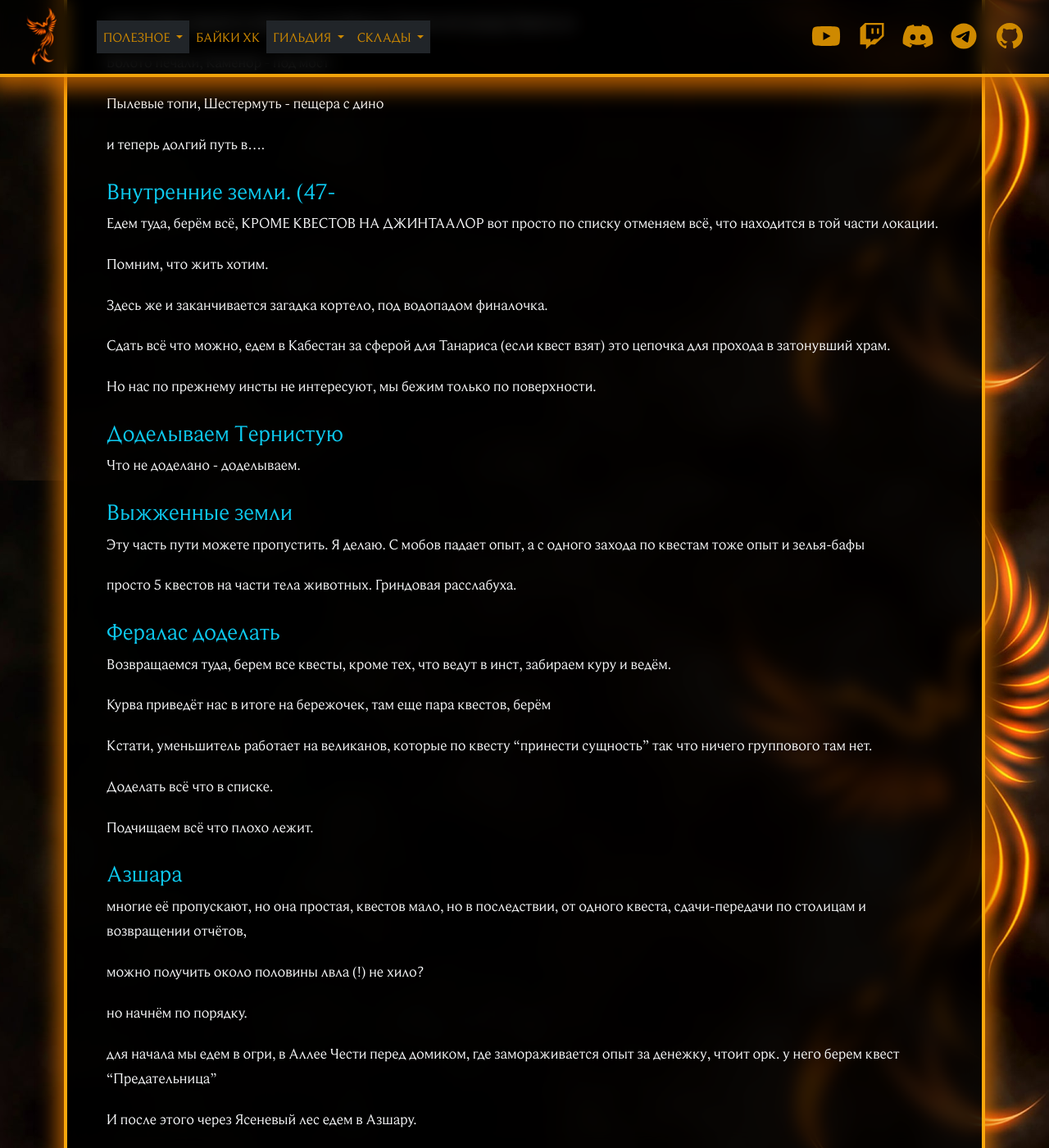
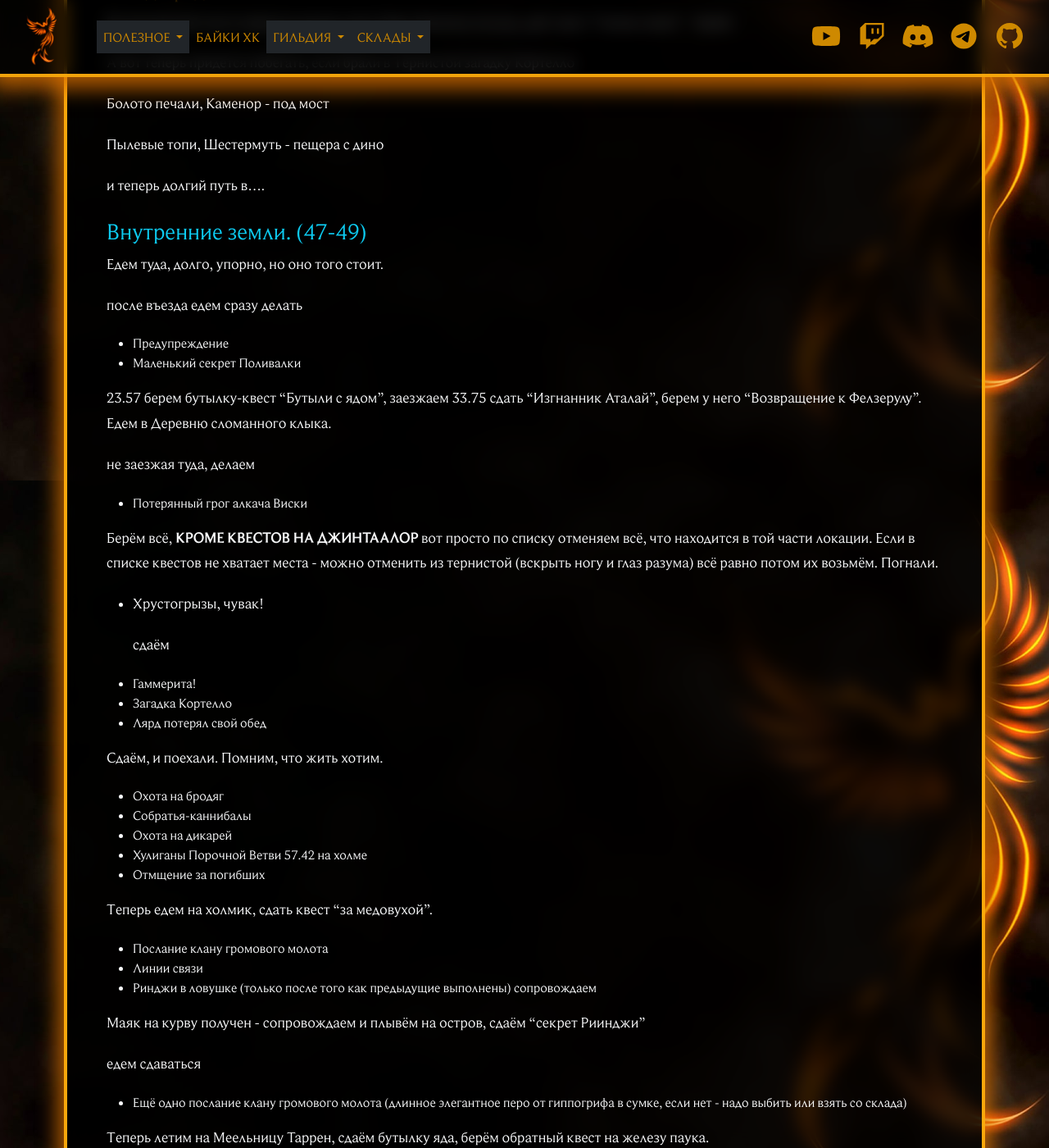
Before and after one commit to Phoenix-Guilds/phoenix-guilds.github.io, a Jekyll site: the page built from _guides/gayd-po-prokachke-hk-ot-silmy.md, in a window 1280 px wide and 1400 px high, scrolled down 25514 px. Shown: the whole window at 82% size. Built offline with Jekyll 4.4.1, drawn with Linux system fonts in a browser that asks for light colours; nearby versions of some CDN libraries; library files that are not in the unit come from our copies; some of the changed text lies outside the part shown.

Commit message:
Update Гайды “gayd-po-prokachke-hk-ot-silmy”

```diff
--- a/_guides/gayd-po-prokachke-hk-ot-silmy.md
+++ b/_guides/gayd-po-prokachke-hk-ot-silmy.md
@@ -969,6 +969,8 @@ description: >-
 
 Едем делать, сдаём
 
+Если маяк курицы есть - сопровождаем.
+
 на этом моменте Танарис завершен
 
 #### В Огриммар
@@ -989,17 +991,72 @@ description: >-
 
 и теперь долгий путь в....
 
-### Внутренние земли. (47-
+### Внутренние земли. (47-49)
 
-Едем туда, берём всё, КРОМЕ КВЕСТОВ НА ДЖИНТААЛОР вот просто по списку отменяем всё, что находится в той части локации.
+Едем туда, долго, упорно, но оно того стоит.
 
-Помним, что жить хотим.
+после въезда едем сразу делать
 
-Здесь же и заканчивается загадка кортело, под водопадом финалочка.
+* Предупреждение
+* Маленький секрет Поливалки
 
-Сдать всё что можно, едем в Кабестан за сферой для Танариса (если квест взят) это цепочка для прохода в затонувший храм.
+23.57 берем бутылку-квест "Бутыли с ядом", заезжаем 33.75 сдать "Изгнанник Аталай", берем у него "Возвращение к Фелзерулу". Едем в Деревню сломанного клыка.
 
-Но нас по прежнему инсты не интересуют, мы бежим только по поверхности.
+не заезжая туда, делаем
+
+* Потерянный грог алкача Виски
+
+Берём всё, **КРОМЕ КВЕСТОВ НА ДЖИНТААЛОР** вот просто по списку отменяем всё, что находится в той части локации. Если в списке квестов не хватает места - можно отменить из тернистой (вскрыть ногу и глаз разума) всё равно потом их возьмём. Погнали.
+
+* Хрустогрызы, чувак!
+
+  сдаём
+* Гаммерита!
+* Загадка Кортелло
+* Лярд потерял свой обед
+
+Сдаём, и поехали. Помним, что жить хотим.
+
+* Охота на бродяг
+* Собратья-каннибалы
+* Охота на дикарей
+* Хулиганы Порочной Ветви 57.42 на холме
+* Отмщение за погибших
+
+Теперь едем на холмик, сдать квест "за медовухой".
+
+* Послание клану громового молота
+* Линии связи
+* Ринджи в ловушке (только после того как предыдущие выполнены) сопровождаем
+
+Маяк на курву получен - сопровождаем и плывём на остров, сдаём "секрет Риинджи"
+
+едем сдаваться
+
+* Ещё одно послание клану громового молота (длинное элегантное перо от гиппогрифа в сумке, если нет - надо выбить или взять со склада)
+
+Теперь летим на Меельницу Таррен, сдаём бутылку яда, берём обратный квест на железу паука.
+
+Едем в пещеру, на которой инструменты забирали, собираем ящики
+
+* Грязное дело
+* Неповрежденная ядовитая железа
+
+Едем сдавать ящики, потом летим на Мельницу, сдаём железу, берем "Разговор с мастером Гадрином". Летим в Подгород сдавать.
+
+Летим в Огри, сдаём
+
+Едем в Дуротар, в Деревню Сенджин, сдаём Разговор с мастером Гадрином
+
+Громовой утёс - сдаём, берём "земля Унгоро"
+
+Кабестан - забираем круглый камень
+
+Танарис - всё сдаём,
+
+
+
+
 
 ### Доделываем Тернистую
 
```
